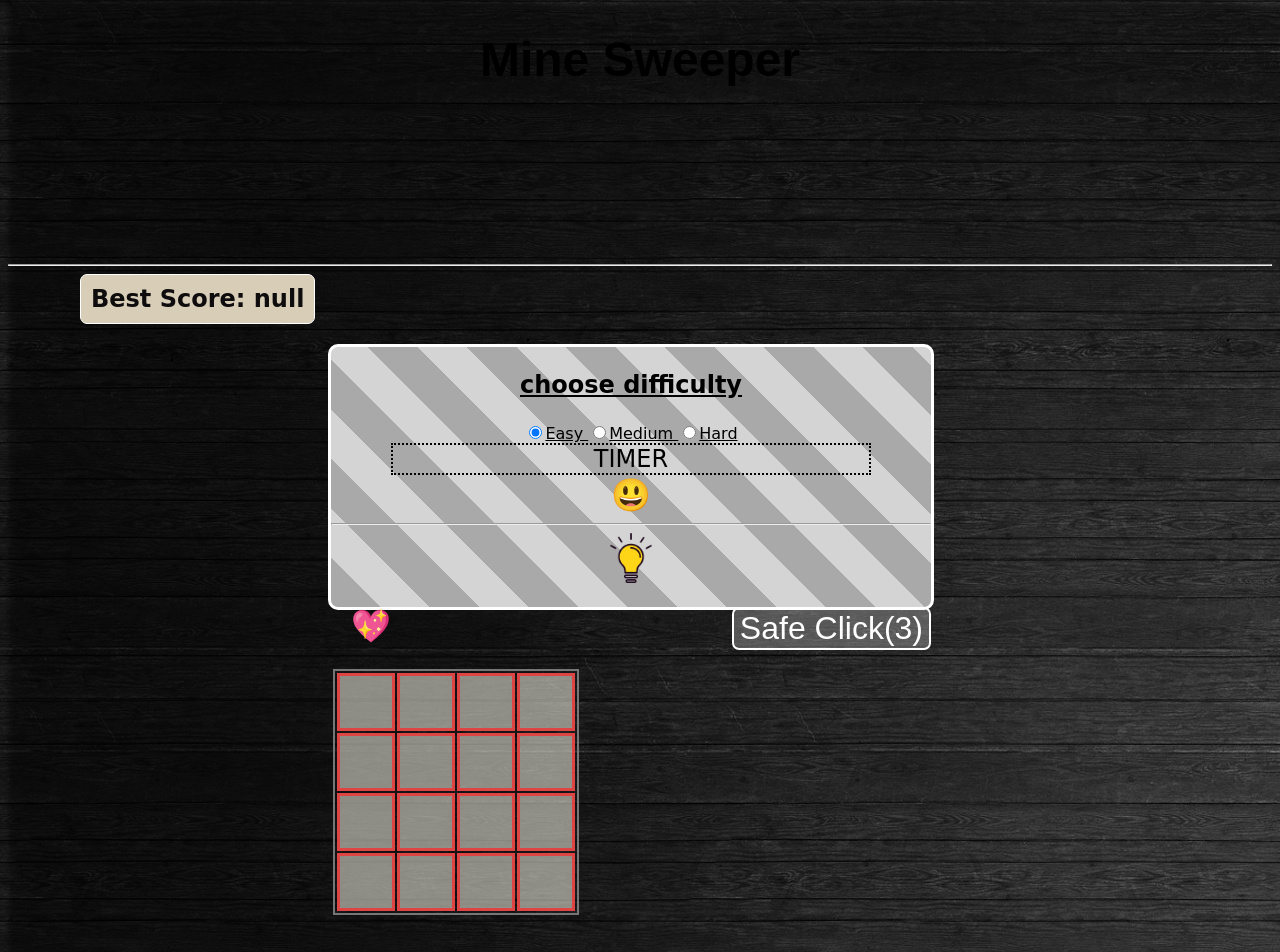
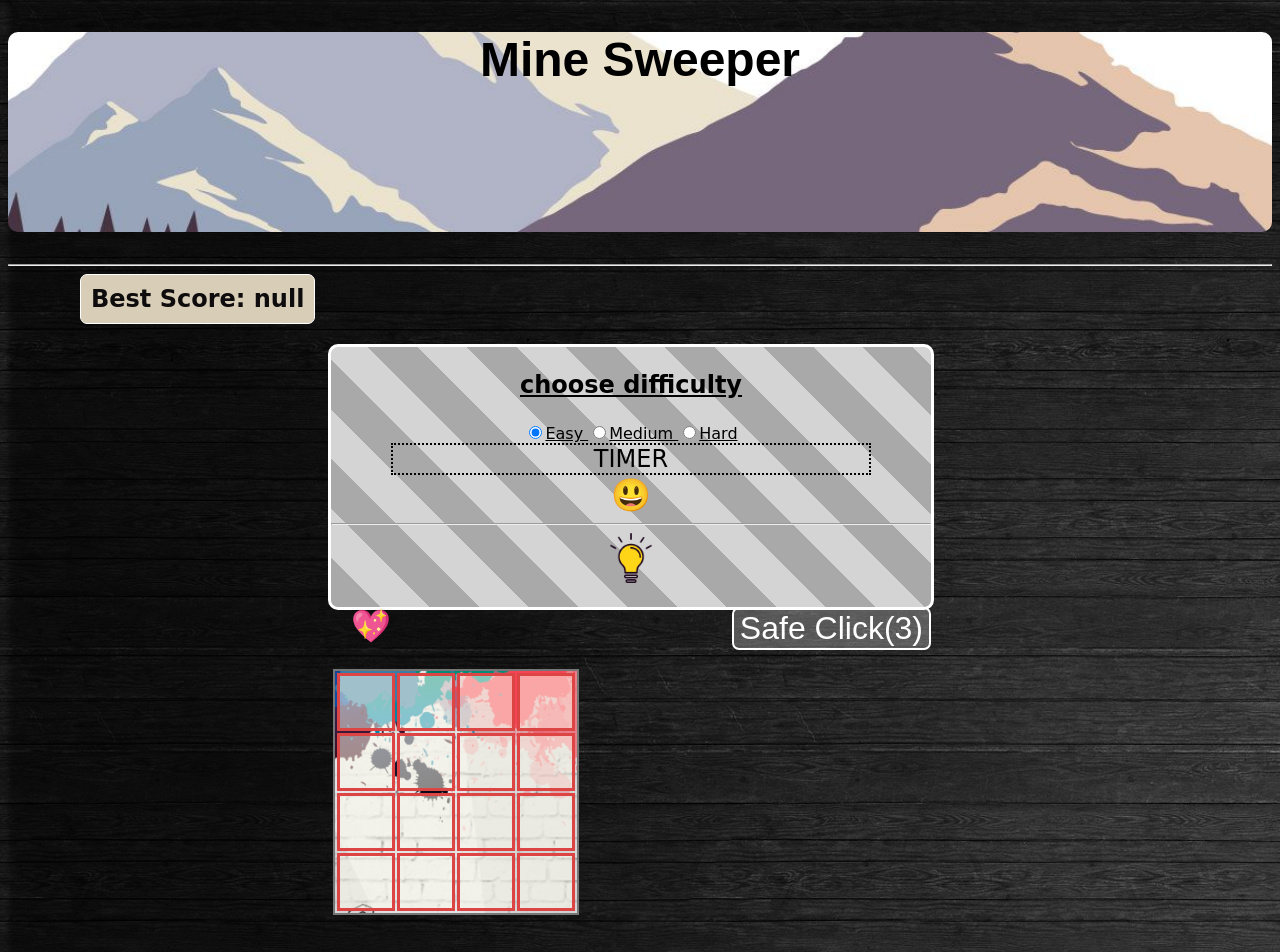
Before and after one commit to WordChained/Mine-Sweeper-TBD2, a plain HTML site: page index.html in a window 1280 px wide. Shown: the top 952 px of the page. Drawn offline with Linux system fonts and the light colour scheme.

Commit message:
Update style.css

```diff
--- a/css/style.css
+++ b/css/style.css
@@ -8,7 +8,7 @@ body {
     top: 0;
     height: 200px;
     width: 100%;
-    background-image: url("./img/header.jpg");
+    background-image: url("../img/header.jpg");
     background-position: center;
     background-size: cover;
     background-repeat: no-repeat;
@@ -41,7 +41,7 @@ body {
     display: block;
     margin-top: 80px;
     border: solid rgb(119, 118, 118) 2px;
-    background-image: url("./img/background.png");
+    background-image: url("../img/background.png");
 }
 
 td {
```
